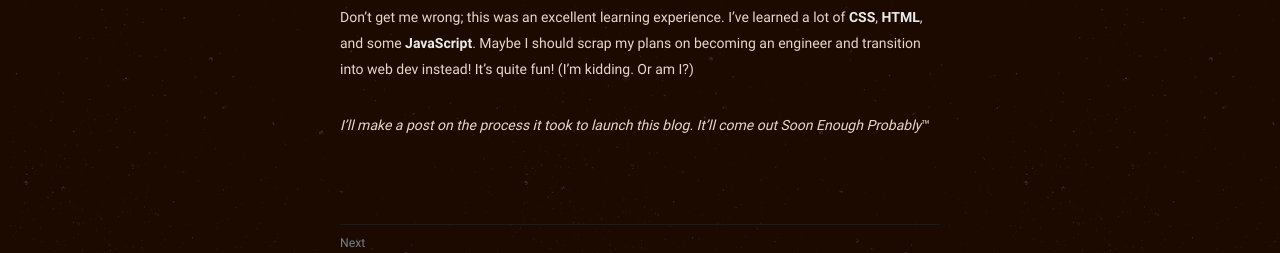
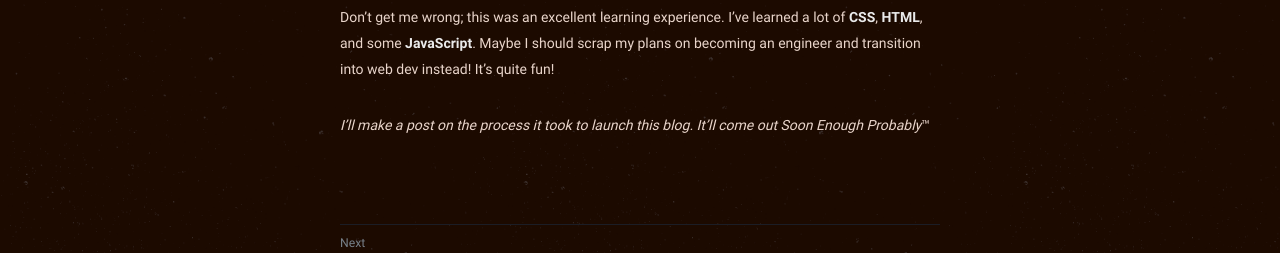
Before and after one commit to philippines69/carlcastroarchives, a Jekyll site: the page built from _posts/2022-06-28-its-alive-finally.md, in a window 1280 px wide. Shown: the part 1535-1788 px from the top of the page. Built offline with Jekyll 4.4.1, drawn with Linux system fonts in a browser that asks for light colours.

Commit message:
Update from Forestry.io philippines69 updated _posts/2022-06-28-its-alive-finally.md

```diff
--- a/_posts/2022-06-28-its-alive-finally.md
+++ b/_posts/2022-06-28-its-alive-finally.md
@@ -15,6 +15,6 @@ But hey, you're reading this right now, so I guess it all worked out in the end!
 
 <figure> <img src="https://cdn.discordapp.com/attachments/993410728088305734/994119095517720737/039.jpg" alt="Also me right now" style="width:600px;"> <figcaption>Fig. 2.0 - Also me right now</figcaption> </figure>
 
-Don't get me wrong; this was an excellent learning experience. I've learned a lot of [**CSS**](https://developer.mozilla.org/en-US/docs/Web/css), [**HTML**](https://developer.mozilla.org/en-US/docs/Web/HTML), and some [**JavaScript**](https://developer.mozilla.org/en-US/docs/Web/javascript). Maybe I should scrap my plans on becoming an engineer and transition into web dev instead! It's quite fun! (I'm kidding. Or am I?)
+Don't get me wrong; this was an excellent learning experience. I've learned a lot of [**CSS**](https://developer.mozilla.org/en-US/docs/Web/css), [**HTML**](https://developer.mozilla.org/en-US/docs/Web/HTML), and some [**JavaScript**](https://developer.mozilla.org/en-US/docs/Web/javascript). Maybe I should scrap my plans on becoming an engineer and transition into web dev instead! It's quite fun!
 
 _I'll make a post on the process it took to launch this blog. It'll come out Soon Enough Probably_™
```
